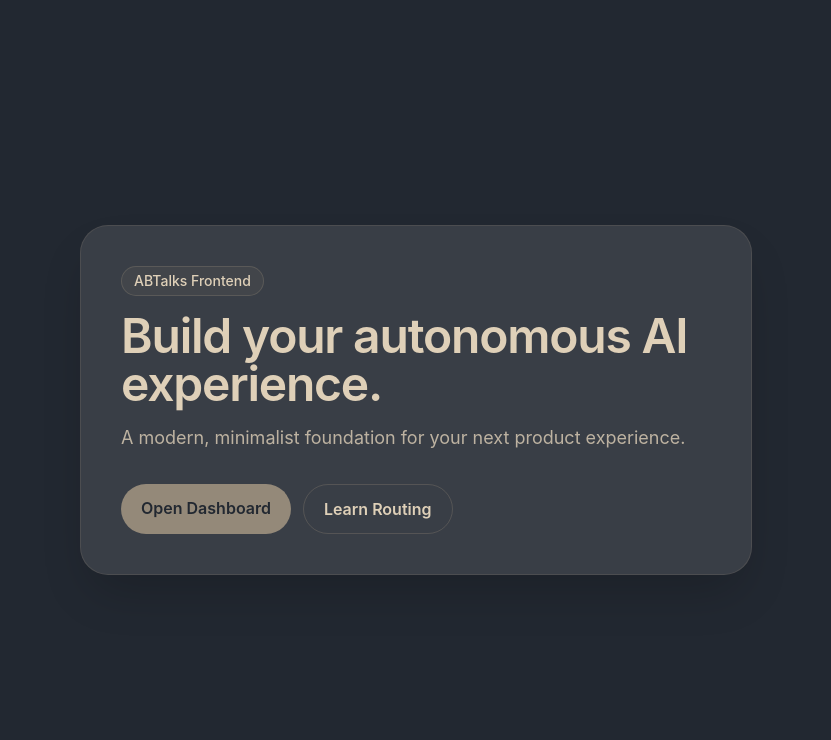
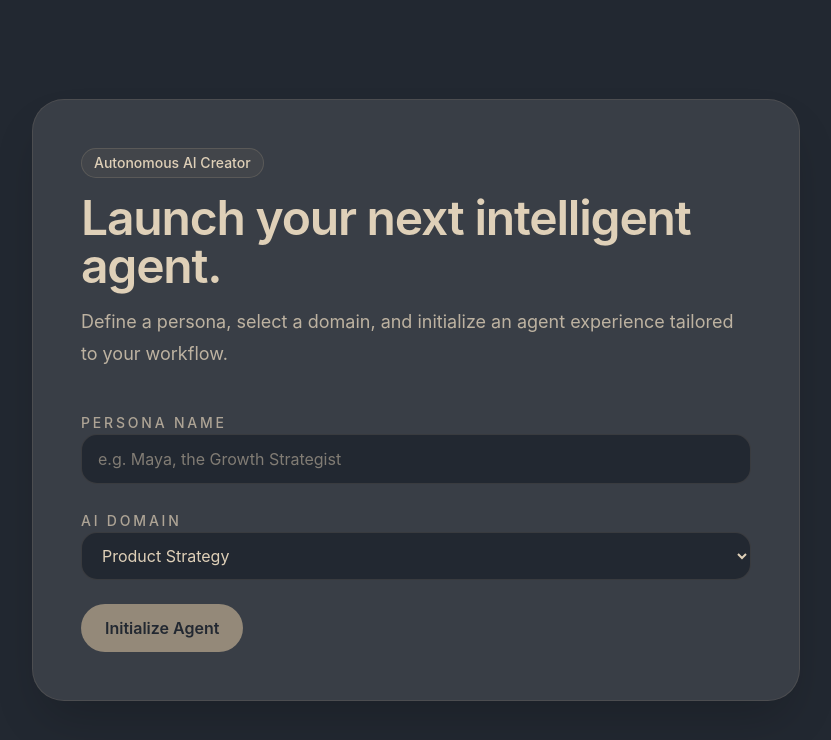
Before and after one commit to amanswami03/ABTalks_ViCodathon_ByteMonks_Autonomous-AI-Creator, a React (Vite) app in the folder frontend/: page / in a window 1280 px wide. Shown: the top 740 px of the page, without its empty margins (224-1055 px from the left). Built offline with nearby package versions, Linux system fonts and the light colour scheme.

Commit message:
feat: create landing page

```diff
--- a/frontend/src/pages/Landing.jsx
+++ b/frontend/src/pages/Landing.jsx
@@ -1,34 +1,85 @@
-import { Link } from 'react-router-dom';
+import { useState } from 'react';
+import { useNavigate } from 'react-router-dom';
+
+const domains = ['Product Strategy', 'Marketing', 'Research', 'Operations'];
 
 export default function Landing() {
+  const [personaName, setPersonaName] = useState('');
+  const [domain, setDomain] = useState(domains[0]);
+  const [isInitializing, setIsInitializing] = useState(false);
+  const navigate = useNavigate();
+
+  const handleSubmit = (event) => {
+    event.preventDefault();
+
+    if (!personaName.trim()) {
+      return;
+    }
+
+    setIsInitializing(true);
+
+    window.setTimeout(() => {
+      const slug = personaName.trim().toLowerCase().replace(/[^a-z0-9]+/g, '-');
+      navigate(`/dashboard/${slug}`);
+    }, 600);
+  };
+
   return (
-    <main className="flex min-h-screen items-center justify-center bg-[#222831] px-6 text-[#DFD0B8]">
-      <section className="w-full max-w-2xl rounded-[28px] border border-[#948979]/20 bg-[#393E46] p-10 shadow-2xl shadow-black/20">
-        <p className="mb-4 inline-flex rounded-full border border-[#948979]/30 bg-[#948979]/10 px-3 py-1 text-sm font-medium text-[#DFD0B8]">
-          ABTalks Frontend
-        </p>
-        <h1 className="text-4xl font-semibold tracking-tight sm:text-5xl">
-          Build your autonomous AI experience.
-        </h1>
-        <p className="mt-4 text-lg text-[#DFD0B8]/80">
-          A modern, minimalist foundation for your next product experience.
-        </p>
-        <div className="mt-8 flex flex-wrap gap-3">
-          <Link
-            to="/dashboard/demo-agent"
-            className="rounded-full bg-[#948979] px-5 py-3 font-semibold text-[#222831] transition hover:opacity-90"
+    <main className="flex min-h-screen items-center justify-center bg-[#222831] px-6 py-10 text-[#DFD0B8]">
+      <section className="w-full max-w-3xl rounded-[32px] border border-[#948979]/20 bg-[#393E46] p-8 shadow-2xl shadow-black/20 sm:p-10 lg:p-12">
+        <div className="max-w-2xl">
+          <p className="mb-4 inline-flex rounded-full border border-[#948979]/30 bg-[#948979]/10 px-3 py-1 text-sm font-medium text-[#DFD0B8]">
+            Autonomous AI Creator
+          </p>
+          <h1 className="text-4xl font-semibold tracking-tight text-[#DFD0B8] sm:text-5xl">
+            Launch your next intelligent agent.
+          </h1>
+          <p className="mt-4 text-lg leading-8 text-[#DFD0B8]/80">
+            Define a persona, select a domain, and initialize an agent experience tailored to your workflow.
+          </p>
+        </div>
+
+        <form onSubmit={handleSubmit} className="mt-10 space-y-6">
+          <div className="space-y-2">
+            <label htmlFor="persona-name" className="text-sm font-medium uppercase tracking-[0.2em] text-[#DFD0B8]/70">
+              Persona Name
+            </label>
+            <input
+              id="persona-name"
+              type="text"
+              value={personaName}
+              onChange={(event) => setPersonaName(event.target.value)}
+              placeholder="e.g. Maya, the Growth Strategist"
+              className="w-full rounded-2xl border border-[#948979]/20 bg-[#222831] px-4 py-3 text-[#DFD0B8] outline-none transition focus:border-[#948979]"
+            />
+          </div>
+
+          <div className="space-y-2">
+            <label htmlFor="ai-domain" className="text-sm font-medium uppercase tracking-[0.2em] text-[#DFD0B8]/70">
+              AI Domain
+            </label>
+            <select
+              id="ai-domain"
+              value={domain}
+              onChange={(event) => setDomain(event.target.value)}
+              className="w-full rounded-2xl border border-[#948979]/20 bg-[#222831] px-4 py-3 text-[#DFD0B8] outline-none transition focus:border-[#948979]"
+            >
+              {domains.map((item) => (
+                <option key={item} value={item}>
+                  {item}
+                </option>
+              ))}
+            </select>
+          </div>
+
+          <button
+            type="submit"
+            disabled={isInitializing}
+            className="rounded-full bg-[#948979] px-6 py-3 font-semibold text-[#222831] transition hover:opacity-90 disabled:cursor-not-allowed disabled:opacity-70"
           >
-            Open Dashboard
-          </Link>
-          <a
-            href="https://reactrouter.com"
-            target="_blank"
-            rel="noreferrer"
-            className="rounded-full border border-[#948979]/30 px-5 py-3 font-semibold text-[#DFD0B8] transition hover:border-[#DFD0B8]/40"
-          >
-            Learn Routing
-          </a>
-        </div>
+            {isInitializing ? 'Initializing...' : 'Initialize Agent'}
+          </button>
+        </form>
       </section>
     </main>
   );
```
Also changed, not shown: 2 other files (tests, documents, lock files or other folders).
